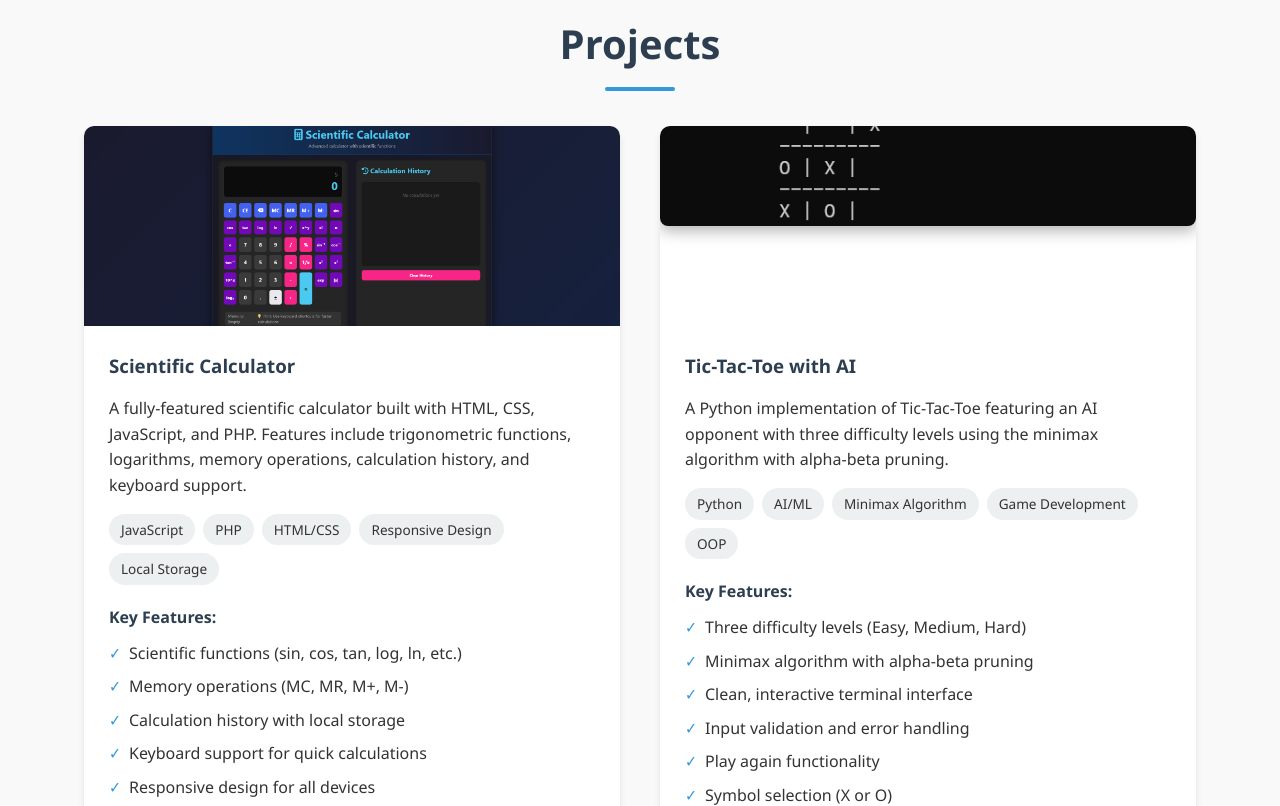
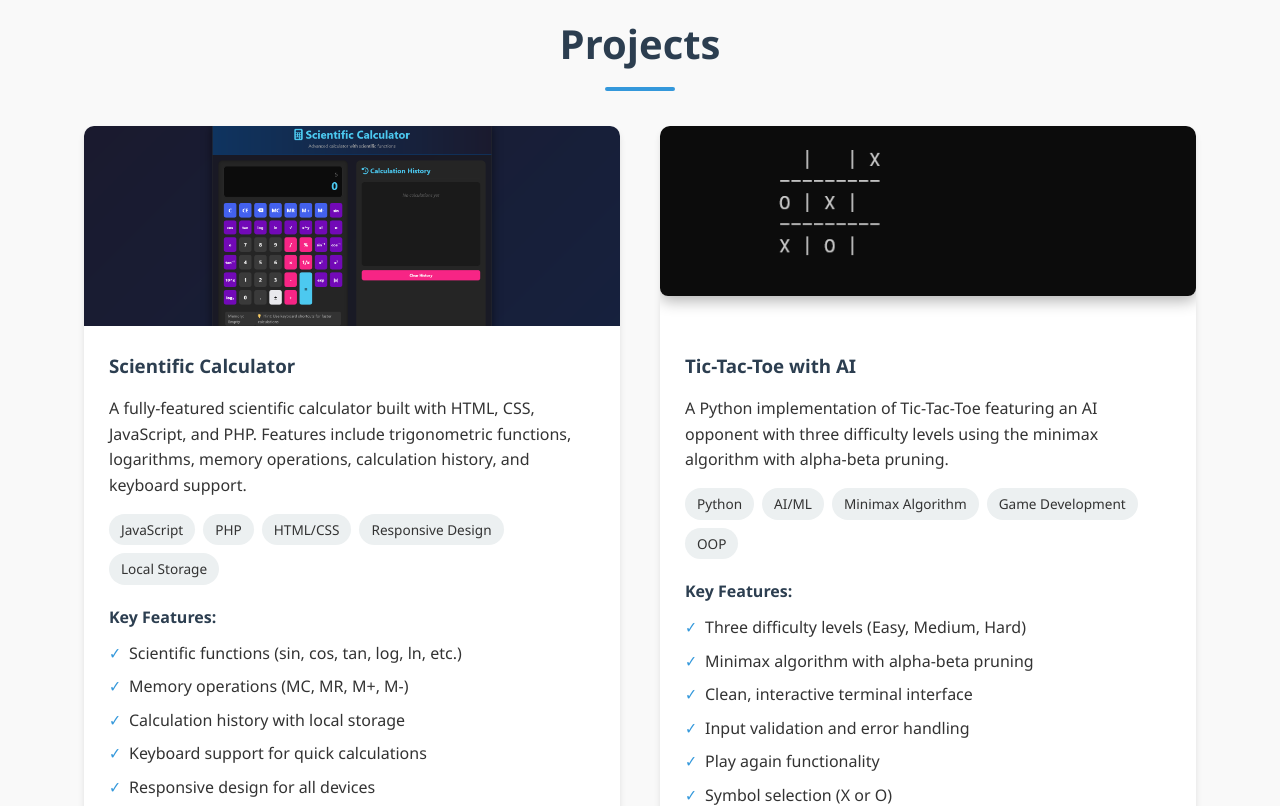
Before and after one commit to ColinMcIntyre01/ColinMcIntyre01.github.io, a plain HTML site: page index.html in a window 1280 px wide. Shown: the part 2300-3106 px from the top of the page. Drawn offline with Linux system fonts and the light colour scheme.

Commit message:
Update index.html

```diff
--- a/index.html
+++ b/index.html
@@ -220,7 +220,7 @@
                 <div class="project-card">
                     <div class="project-image">
                         <img src="Screenshot (167).png" alt="Tic-Tac-Toe Game Screenshot" style="max-width: 100%;
-                            max-height: 100px; border-radius: 8px; margin-bottom: 15px; box-shadow: 0 5px 15px rgba(0,0,0,0.3);">
+                            max-height: 170px; border-radius: 8px; margin-bottom: 15px; box-shadow: 0 5px 15px rgba(0,0,0,0.3);">
                     </div>
                     <div class="project-content">
                         <h3>Tic-Tac-Toe with AI</h3>
```
